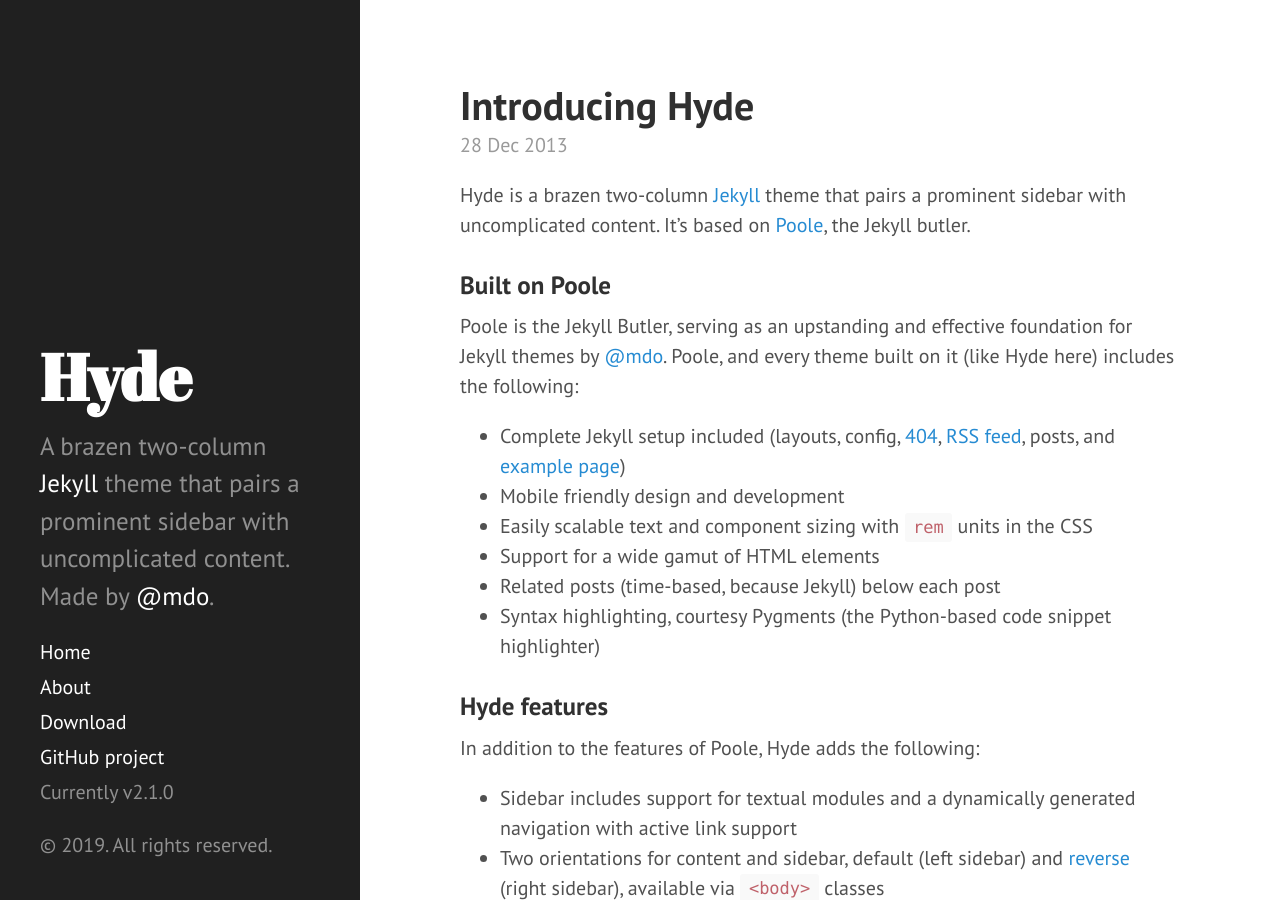
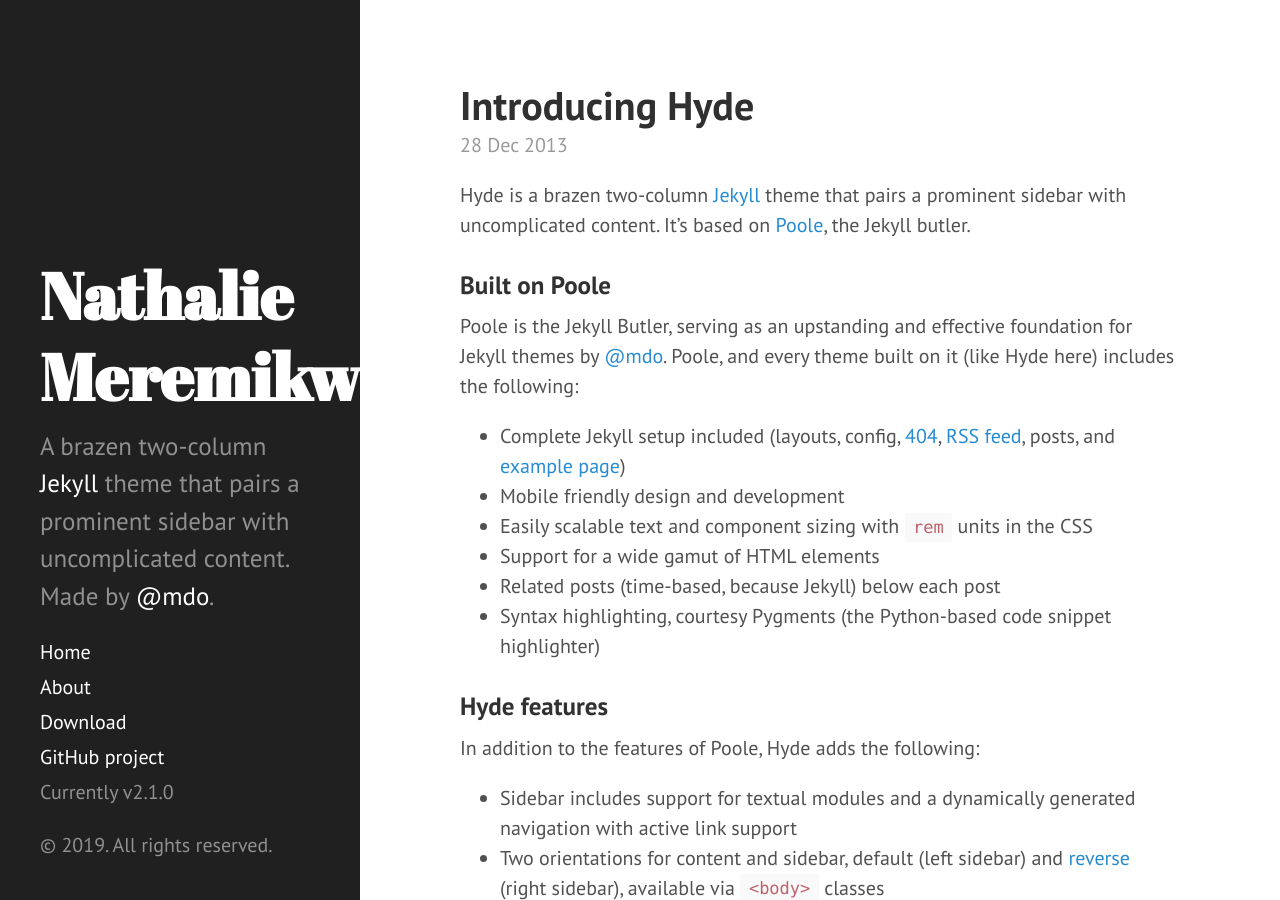
Before and after one commit to ncm170030/ncm170030.github.io, a Jekyll site: the page built from index.html, in a window 1280 px wide and 900 px high. Built offline with Jekyll 4.4.1, drawn with Linux system fonts in a browser that asks for light colours; Markdown is read by kramdown in place of the engine named in the settings; the list of posts is cut into pages by our own code.

Commit message:
Update _config.yml

```diff
--- a/_config.yml
+++ b/_config.yml
@@ -6,8 +6,8 @@ highlighter:      pygments
 permalink:        pretty
 
 # Setup
-title:            Hyde
-tagline:          'A Jekyll theme'
+title:            Nathalie Meremikwu
+tagline:          'Content Creation'
 description:      'A brazen two-column <a href="http://jekyllrb.com" target="_blank">Jekyll</a> theme that pairs a prominent sidebar with uncomplicated content. Made by <a href="https://twitter.com/mdo" target="_blank">@mdo</a>.'
 url:              http://hyde.getpoole.com
 baseurl:          /
```
